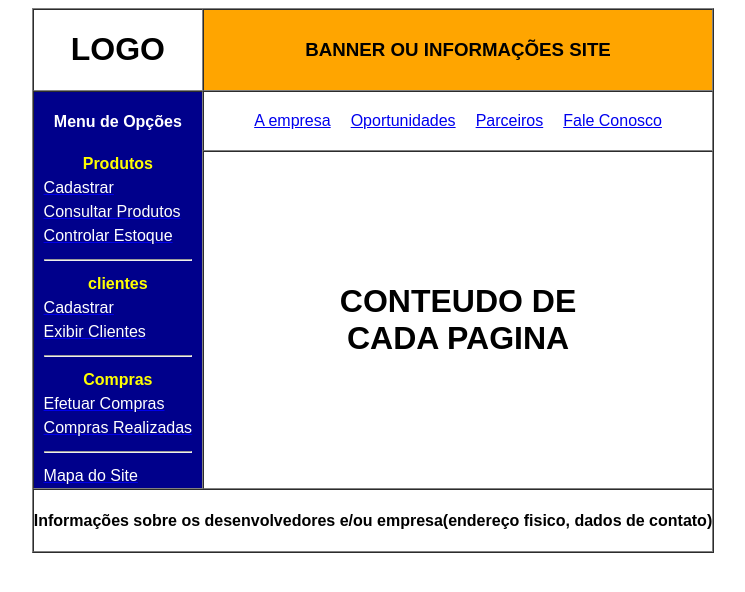
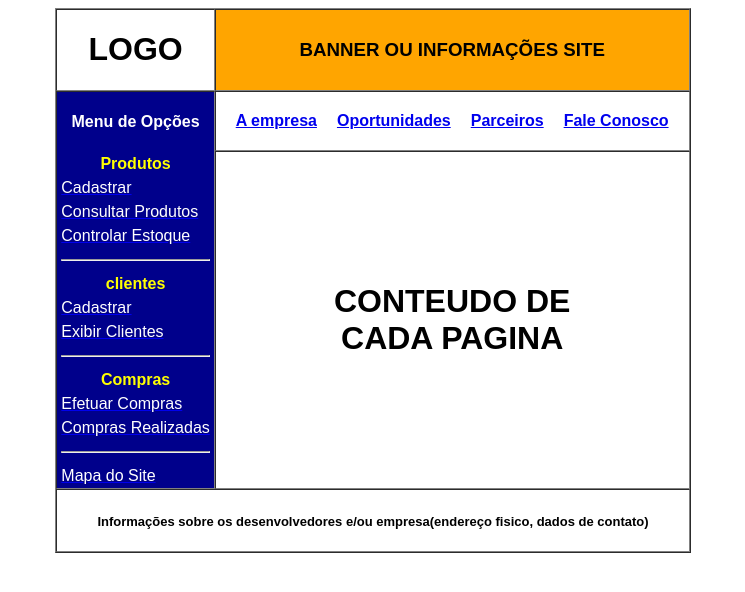
Before and after one commit to Fantiko/HTML-CSS, a plain HTML site: page estudos/layoutdesite.html in a window 1280 px wide. Shown: the whole page, without its empty margins (267-1012 px from the left). Drawn offline with Linux system fonts and the light colour scheme.

Commit message:
add strong nos links

```diff
--- a/estudos/layoutdesite.html
+++ b/estudos/layoutdesite.html
@@ -110,10 +110,10 @@
                                 <table border="0" cellspacing="20px" cellpadding="0">
                                     <tbody>
                                         <tr>
-                                            <td><a href="link.html">A empresa</a></td>
-                                            <td><a href="link.html">Oportunidades</a></td>
-                                            <td><a href="link.html">Parceiros</a></td>
-                                            <td><a href="link.html">Fale Conosco</a></td>
+                                            <td><a href="link.html"><strong>A empresa </strong></a></td>
+                                            <td><a href="link.html"><strong> Oportunidades </strong></a></td>
+                                            <td><a href="link.html"><strong> Parceiros </strong></a></td>
+                                            <td><a href="link.html"><strong> Fale Conosco </strong></a></td>
                                         </tr>
                                     </tbody>
                                 </table>
@@ -129,8 +129,8 @@
                 <tfoot>
                     <tr>
                         <th colspan="2">
-                            <h4>Informações sobre os desenvolvedores e/ou empresa(endereço fisico, dados de contato)
-                            </h4>
+                            <h4><font size="-1"> Informações sobre os desenvolvedores e/ou empresa(endereço fisico, dados de contato)
+                            </font></h4>
                         </th>
                     </tr>
                 </tfoot>
```
